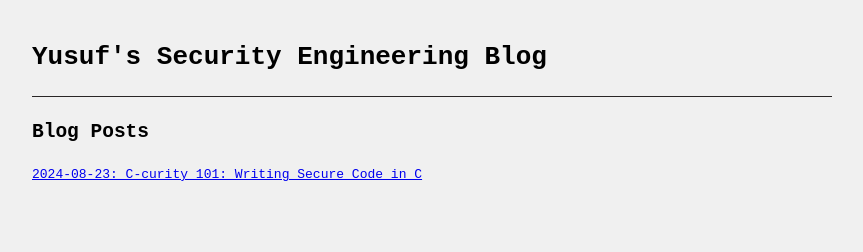
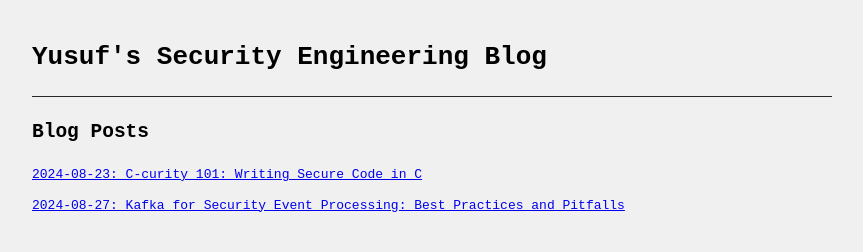
Before and after one commit to ysfrando/ysf-s-secengblog, a plain HTML site: page index.html in a window 1280 px wide. Shown: the whole page, without its empty margins (208-1071 px from the left). Drawn offline with Linux system fonts and the light colour scheme.

Commit message:
Update index.html

```diff
--- a/index.html
+++ b/index.html
@@ -35,6 +35,7 @@
         <h2>Blog Posts</h2>
         <ul>
             <li><a href="posts/post1.html">2024-08-23: C-curity 101: Writing Secure Code in C</a></li>
+            <li><a href="posts/post2.html">2024-08-27: Kafka for Security Event Processing: Best Practices and Pitfalls</a></li>
             <!-- Add more list items for each blog post -->
         </ul>
     </main>
```
